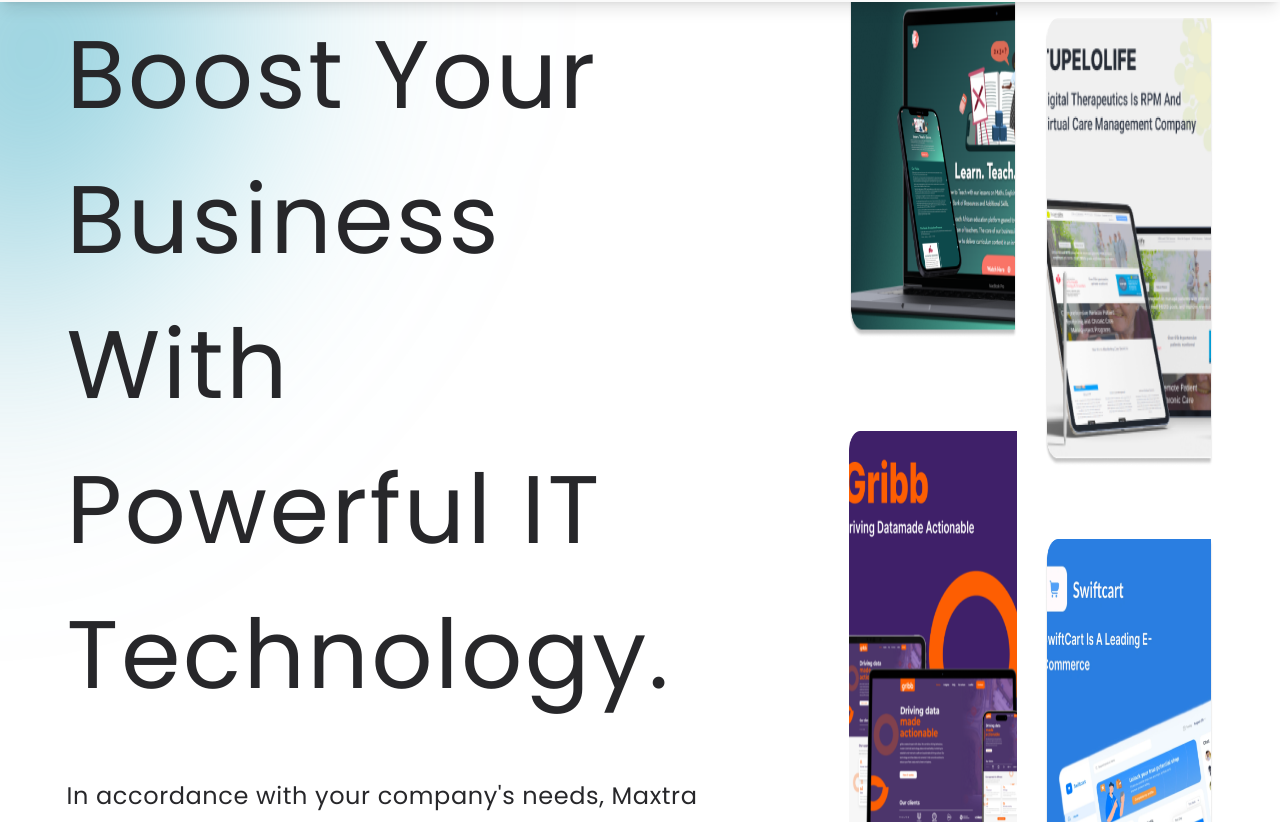
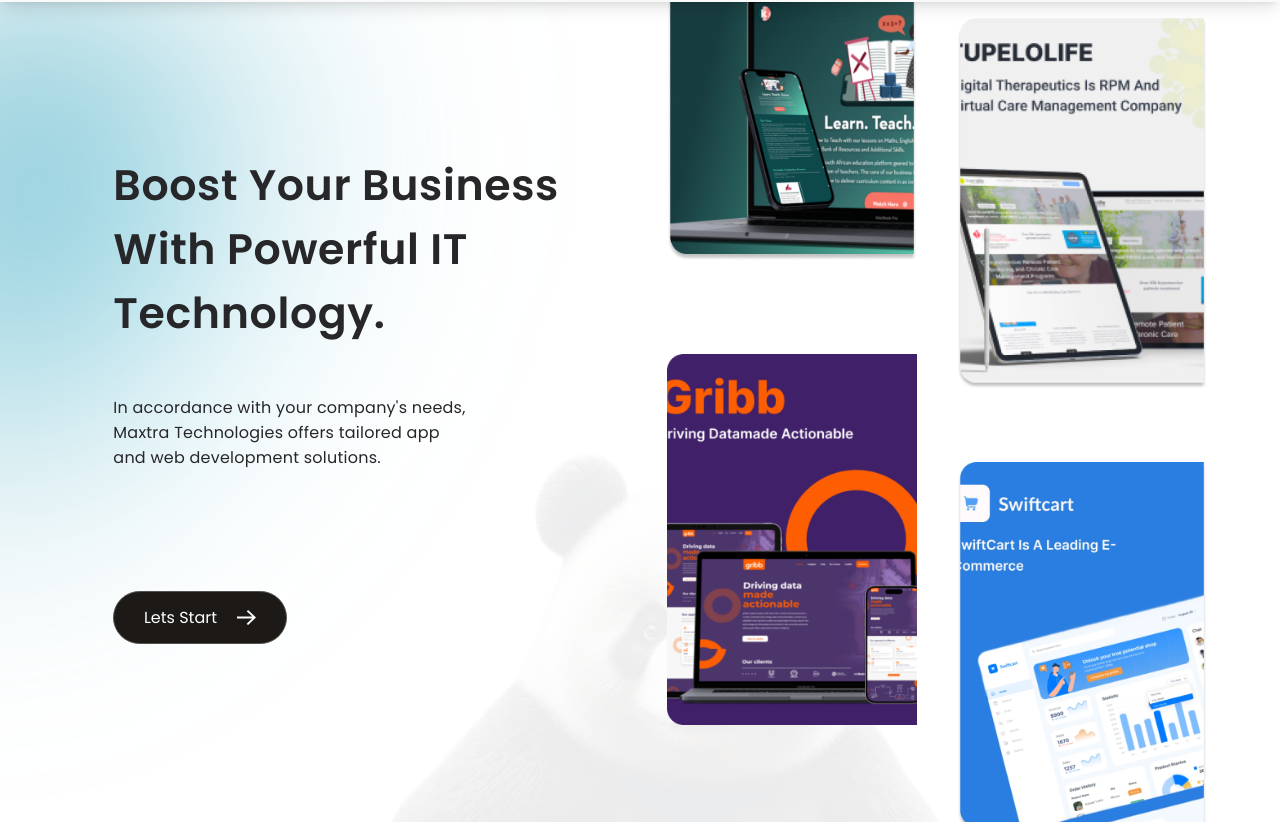
Before and after one commit to LearningSaintTech/Possesive_Panda, a Next.js app: page / in a window 1280 px wide. Shown: the part 138-960 px from the top of the page. Built offline with nearby package versions, Linux system fonts and the light colour scheme.

Commit message:
Fixed: Banner

```diff
--- a/src/app/(homeComponent)/Banner.jsx
+++ b/src/app/(homeComponent)/Banner.jsx
@@ -6,24 +6,25 @@
 import banner_3 from "../../assets/home/banner/Banner-3.png";
 import banner_4 from "../../assets/home/banner/Banner-4.png";
 import shadow from "../../assets/home/banner/shadow.png";
+import panda from "../../assets/home/banner/panda-bg.png";
 
 const Banner = () => {
   return (
-    <div className="flex justify-between mx-[5.2vw] mt-[140px]">
+    <div className="flex justify-between pl-[8.854vw] mr-[5.729vw] mt-[140px] relative overflow-hidden h-[1051px]">
       <Image
         src={shadow}
         alt="shadow"
-        className="bg-custom-gradient mix-blend-hard-light filter-blur-custom absolute -left-24 -top-3 -z-[1] overflow-hidden"
+        className="bg-custom-gradient mix-blend-hard-light filter-blur-custom absolute -left-24 -top-3 -z-[1] overflow-visible"
       />
-      <div>
-        <h1 className="text-zinc-800 text-[6rem] font-normal tracking-wide w-[48.28vw] leading-[normal]">
+      <div className="w-[35.469vw] mt-[151px]">
+        <h1 className="text-zinc-800 text-[3.333vw] font-semibold leading-[normal] tracking-[0.64px]">
           Boost Your Business With Powerful IT Technology.
         </h1>
-        <p className="text-zinc-800 text-[1.5rem] font-normal leading-[38.40px] tracking-wide w-[48.875rem] mt-[50px]">
+        <p className="text-zinc-800 text-[1.25vw] font-normal leading-[normal] tracking-[0.24px] w-[28.281vw] mt-[50px]">
           In accordance with your company's needs, Maxtra Technologies offers
           tailored app and web development solutions.
         </p>
-        <button className="bg-stone-900 text-[1.5rem] flex justify-center items-center rounded-[65.50px] border border-neutral-600 text-white mt-[121px] w-[16.25rem] h-[5rem]">
+        <button className="bg-stone-900 text-[1.25vw] flex justify-center font-normal items-center rounded-[65.50px] border border-neutral-600 text-white mt-[121px] w-[13.542vw] h-[4.167vw]">
           Lets Start
           <svg
             width="19"
@@ -41,31 +42,36 @@
         </button>
       </div>
       <div className="flex justify-end">
-        <div className="mr-[2.2vw]">
+        <div className="mr-[3.125vw]">
           <Image
             src={banner_1}
             alt="banner-1"
-            className="mb-[93px] -mt-[14vh] w-[20.5rem] h-[28rem]"
+            className="mb-[93px] -mt-[14vh] w-[19.5vw] h-[29vw]"
           />
           <Image
             src={banner_2}
             alt="banner-2"
-            className="w-[20.5rem] h-[28rem]"
+            className="w-[19.5vw] h-[29vw]"
           />
         </div>
         <div>
           <Image
             src={banner_3}
             alt="banner-3"
-            className="mb-[73px] mt-[2vh] w-[20.5rem] h-[28rem]"
+            className="mb-[73px] mt-[2vh] w-[19.5vw] h-[29vw]"
           />
           <Image
             src={banner_4}
             alt="banner-4"
-            className="w-[20.5rem] h-[28rem]"
+            className="w-[19.5vw] h-[29vw]"
           />
         </div>
       </div>
+      <Image
+        src={panda}
+        alt="panda"
+        className="absolute top-[40%] left-[15%] z-[-20]"
+      />
     </div>
   );
 };
```
Also changed, not shown: src/assets/home/banner/panda-bg.png (added).
